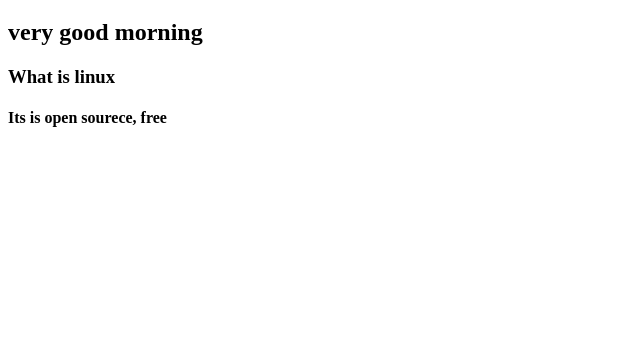
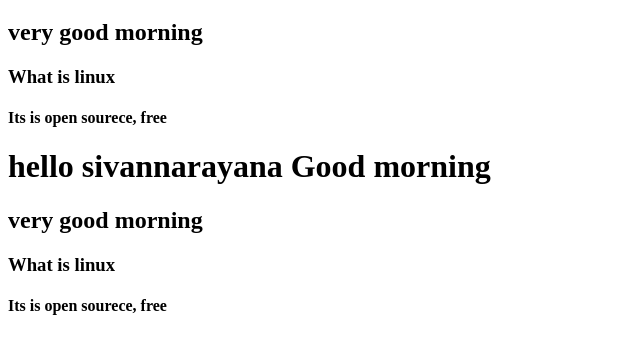
Before and after one commit to sivagowra/Recipe-App, a plain HTML site: page sample.html in a window 1280 px wide. Shown: the part 87-440 px from the top of the page, without its empty margins (0-640 px from the left). Drawn offline with Linux system fonts and the light colour scheme.

Commit message:
add extra deta

```diff
--- a/sample.html
+++ b/sample.html
@@ -11,5 +11,9 @@
     <h2> very good morning </h2>
     <h3>What is linux</h3>
     <h4>Its is open sourece, free</h4>
+     <h1>hello sivannarayana Good morning</h1>
+    <h2> very good morning </h2>
+    <h3>What is linux</h3>
+    <h4>Its is open sourece, free</h4>
   </body>
 </html>
```
